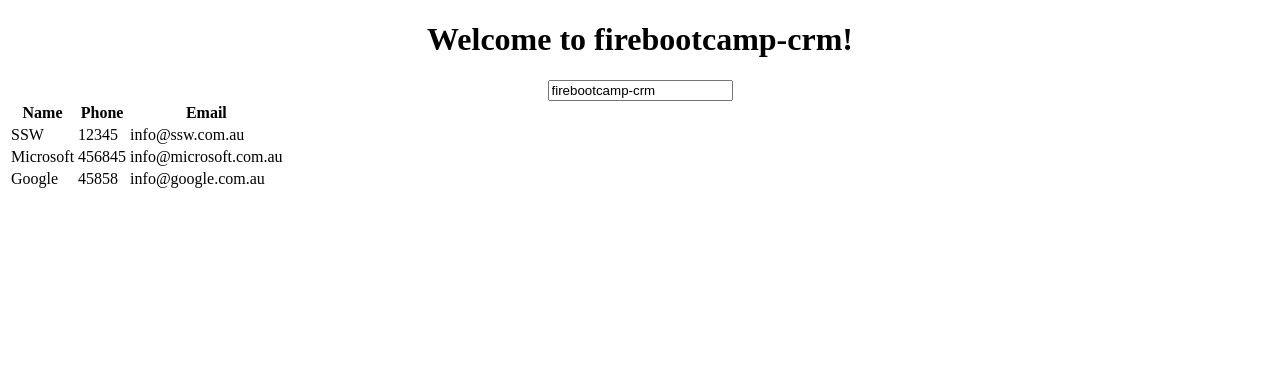
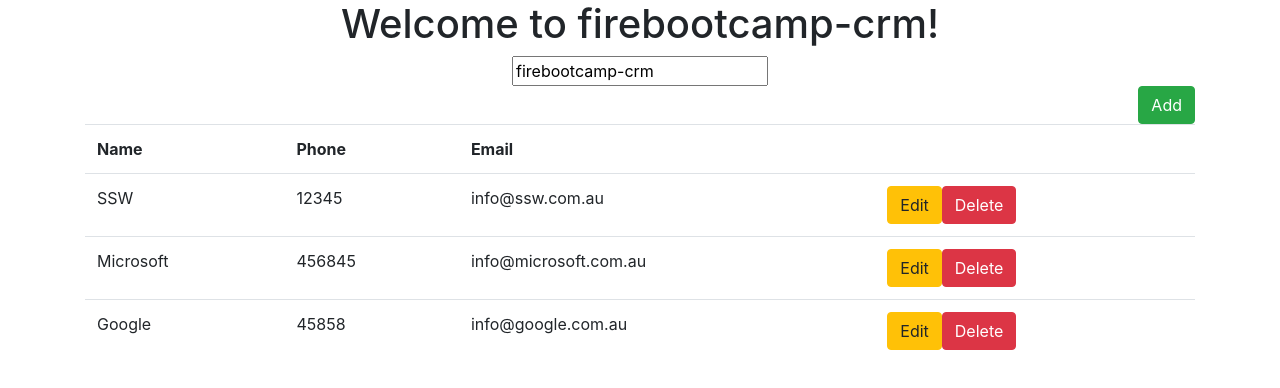
Before and after one commit to niro-pathi/ng-firebootcamp-mel-201905-Day2, an Angular app: page / in a window 1280 px wide. Shown: the top 388 px of the page. Built offline with nearby package versions, Linux system fonts and the light colour scheme.

Commit message:
added ngbootstrap

```diff
--- a/angular.json
+++ b/angular.json
@@ -27,7 +27,10 @@
               "src/assets"
             ],
             "styles": [
-              "src/styles.scss"
+              "src/styles.scss",
+              {
+                "input": "./node_modules/bootstrap/dist/css/bootstrap.css"
+              }
             ],
             "scripts": [],
             "es5BrowserSupport": true
--- a/package.json
+++ b/package.json
@@ -19,10 +19,13 @@
     "@angular/platform-browser": "~7.2.0",
     "@angular/platform-browser-dynamic": "~7.2.0",
     "@angular/router": "~7.2.0",
+    "@ng-bootstrap/schematics": "^2.0.0-alpha.1",
     "core-js": "^2.5.4",
     "rxjs": "~6.3.3",
     "tslib": "^1.9.0",
-    "zone.js": "~0.8.26"
+    "zone.js": "~0.8.26",
+    "@ng-bootstrap/ng-bootstrap": "^2.0.0-alpha.0",
+    "bootstrap": "^4.0.0"
   },
   "devDependencies": {
     "@angular-devkit/build-angular": "~0.13.0",
--- a/src/app/app.component.html
+++ b/src/app/app.component.html
@@ -6,6 +6,6 @@
   <input type="text" [(ngModel)]="title" />
  </div>
 
- <div>
+ <div class="container">
    <fbc-company-list></fbc-company-list>
  </div>
--- a/src/app/app.module.ts
+++ b/src/app/app.module.ts
@@ -5,6 +5,7 @@
 import { AppComponent } from './app.component';
 import { FormsModule } from '@angular/forms';
 import { CompanyListComponent } from './company/company-list/company-list.component';
+import { NgbModule } from '@ng-bootstrap/ng-bootstrap';
 
 @NgModule({
   declarations: [
@@ -14,7 +15,8 @@
   imports: [
     BrowserModule,
     AppRoutingModule,
-    FormsModule
+    FormsModule,
+    NgbModule.forRoot()
   ],
   providers: [],
   bootstrap: [AppComponent]
--- a/src/app/company/company-list/company-list.component.html
+++ b/src/app/company/company-list/company-list.component.html
@@ -1,13 +1,19 @@
 
-<table>
+<button class="btn btn-success float-right">Add</button>
+<table class="table table-striped">
   <tr>
     <th>Name</th>
     <th>Phone</th>
     <th>Email</th>
+    <th></th>
   </tr>
   <tr *ngFor="let company of companies">
     <td>{{company.name}}</td>
     <td>{{company.phone}}</td>
     <td>{{company.email}}</td>
+    <td>
+      <button class="btn btn-warning">Edit</button>
+      <button class="btn btn-danger">Delete</button>
+    </td>
   </tr>
 </table>
```
Also changed, not shown: 1 other file (tests, documents, lock files or other folders).
